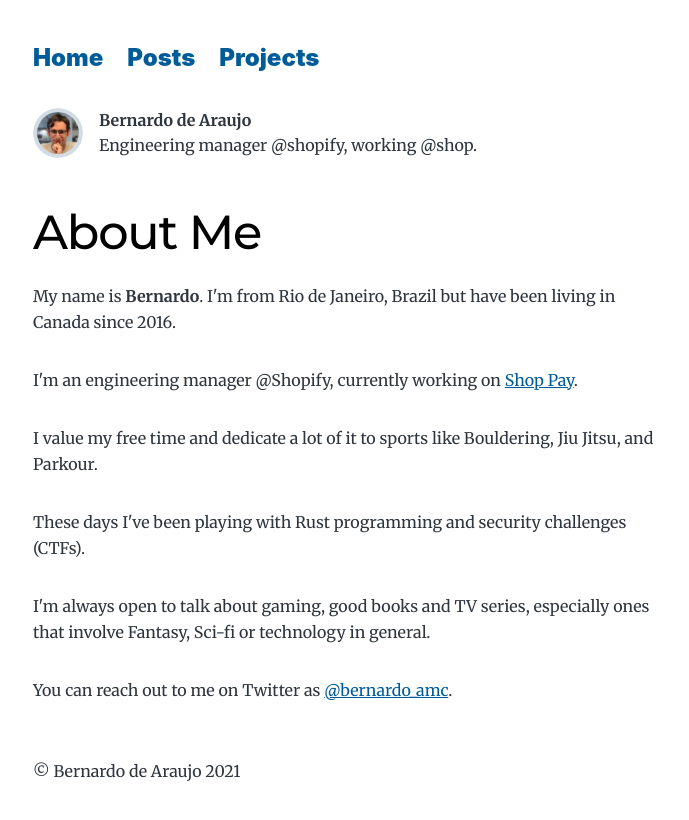
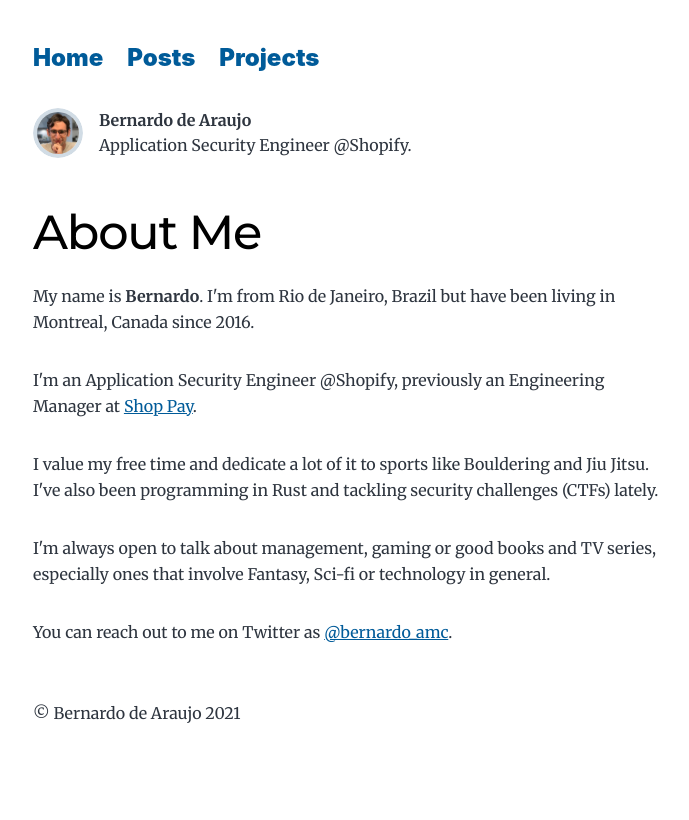
Before and after one commit to bernardoamc/bernardoamc.com, a Gatsby site: page / in a window 1280 px wide. Shown: the whole page, without its empty margins (291-980 px from the left). Built offline with nearby package versions, Linux system fonts and the light colour scheme; Gatsby itself is replaced by a stand-in of ours; some packages are replaced by stand-ins of ours.

Commit message:
Update bio

```diff
--- a/gatsby-config.js
+++ b/gatsby-config.js
@@ -3,7 +3,7 @@ module.exports = {
     title: `Bernardo de Araujo`,
     author: {
       name: `Bernardo de Araujo`,
-      summary: `Engineering manager @shopify, working @shop.`,
+      summary: `Application Security Engineer @Shopify.`,
     },
     description: `Bernardo's brain dump.`,
     siteUrl: `https://bernardoamc.com`,
--- a/src/pages/index.js
+++ b/src/pages/index.js
@@ -16,23 +16,21 @@ const HomeIndex = ({ data, location }) => {
       <h1 className="main-header">About Me</h1>
       <p>
         My name is <strong>Bernardo</strong>. I'm from Rio de Janeiro, Brazil
-        but have been living in Canada since 2016.
+        but have been living in Montreal, Canada since 2016.
       </p>
       <p>
-        I'm an engineering manager @Shopify, currently working on{" "}
-        <a href="https://shop.app/what-shop-does">Shop Pay</a>.
+        I'm an Application Security Engineer @Shopify, previously an Engineering
+        Manager at <a href="https://shop.app/what-shop-does">Shop Pay</a>.
       </p>
       <p>
-        I value my free time and dedicate a lot of it to sports like Bouldering,
-        Jiu Jitsu, and Parkour.
+        I value my free time and dedicate a lot of it to sports like Bouldering
+        and Jiu Jitsu. I've also been programming in Rust and tackling security
+        challenges (CTFs) lately.
       </p>
       <p>
-        These days I've been playing with Rust programming and security
-        challenges (CTFs).
-      </p>
-      <p>
-        I'm always open to talk about gaming, good books and TV series,
-        especially ones that involve Fantasy, Sci-fi or technology in general.{" "}
+        I'm always open to talk about management, gaming or good books and TV
+        series, especially ones that involve Fantasy, Sci-fi or technology in
+        general.{" "}
       </p>
       <p>
         You can reach out to me on Twitter as{" "}
```
